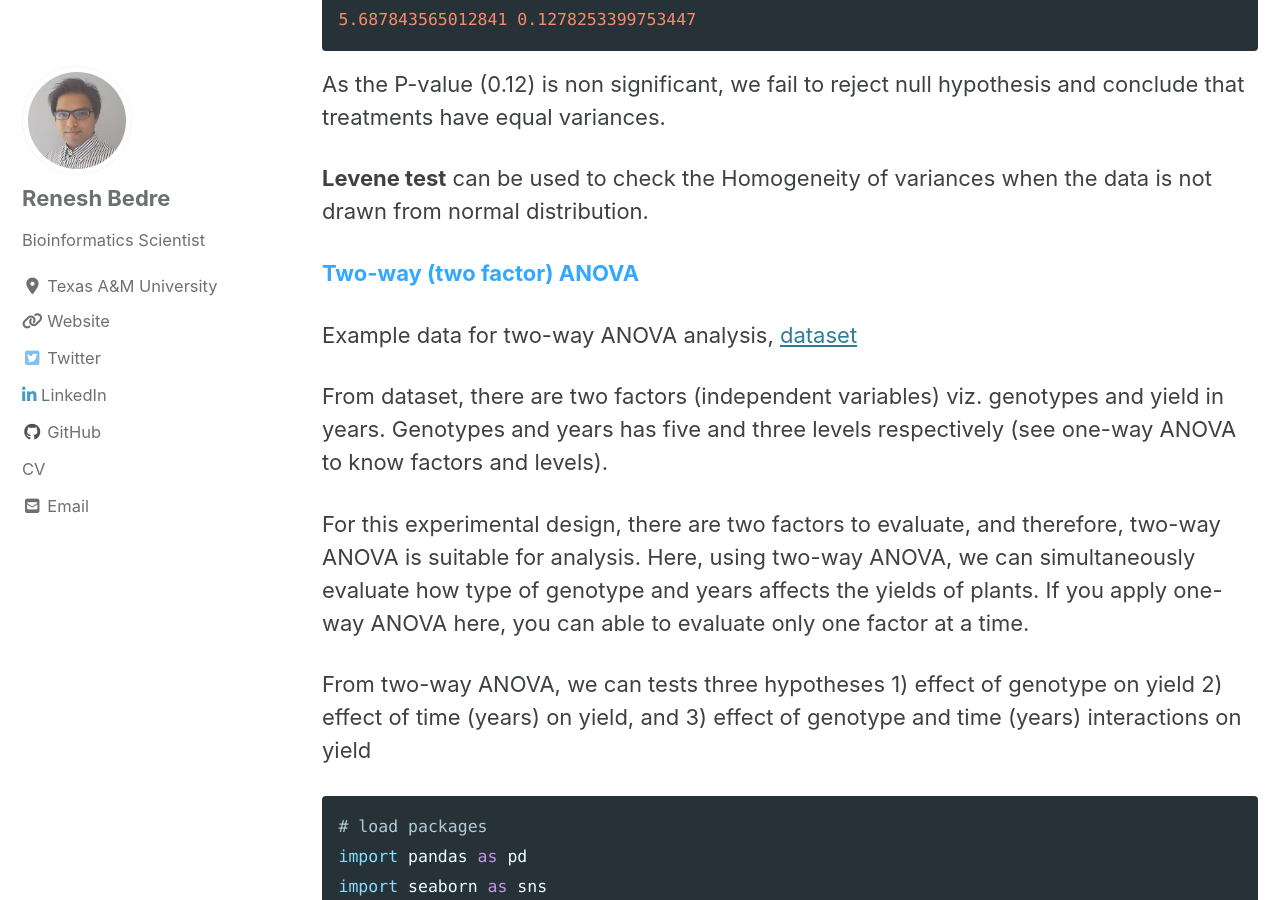
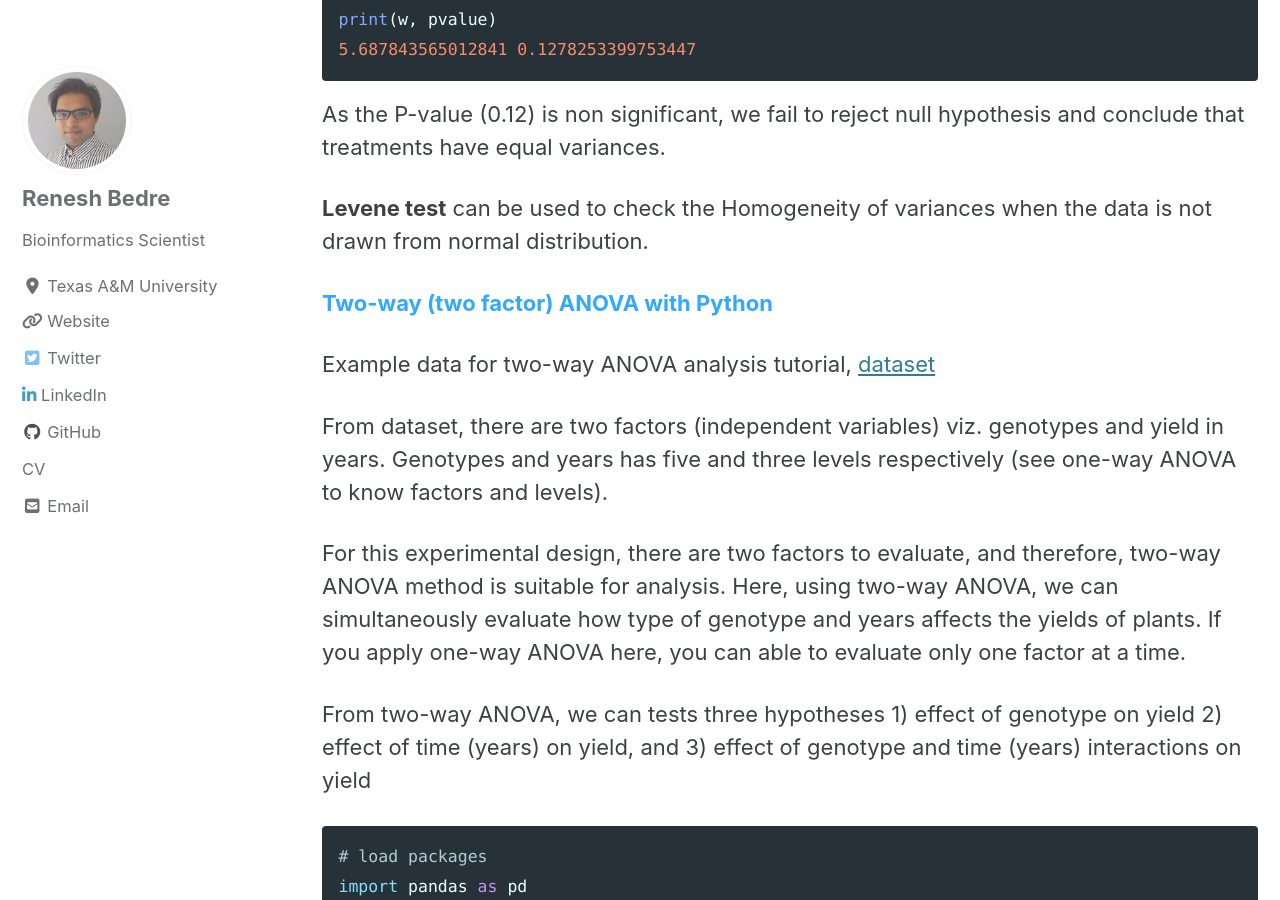
Before and after one commit to reneshbedre/reneshbedre.github.io, a Jekyll site: the page built from _posts/2018-10-22-anova.md, in a window 1280 px wide and 900 px high, scrolled down 5119 px. Built offline with Jekyll 4.4.1, drawn with Linux system fonts in a browser that asks for light colours; cached includes are drawn as plain includes; nearby versions of some CDN libraries; a style sheet for code colours, icons or effects is not loaded; some of the changed text lies outside the part shown.

Commit message:
keywords updated

````diff
--- a/_posts/2018-10-22-anova.md
+++ b/_posts/2018-10-22-anova.md
@@ -32,9 +32,9 @@ classes: wide
  - Calculate Mean Square error (MSE) (SS error/df of residuals)
  - Calculate F-value (MS of group/MSE)
 
-**<span style="color:#33a8ff">One-way (one factor) ANOVA</span>**
+**<span style="color:#33a8ff">One-way (one factor) ANOVA with Python</span>**
 
-Example data for one-way ANOVA analysis, [dataset]({{"/assets/posts/anova/onewayanova.txt" | absolute_url }})
+Example data for one-way ANOVA analysis tutorial, [dataset]({{"/assets/posts/anova/onewayanova.txt" | absolute_url }})
 
 | A  | B  | C  | D  |
 |----|----|----|----|
@@ -48,11 +48,12 @@ Here, there are four treatments (A, B, C, and D), which are groups for ANOVA ana
 variable and termed as factor. As there are four types of treatments, treatment factor has four levels.
 
 For this experimental design, there is only factor (treatments) or independent variable to evaluate, and therefore,
-one-way ANOVA is suitable for analysis.
+one-way ANOVA method is suitable for analysis.
 
 Useful reading: [Data handling using pandas ]({{"/blog/pandas.html" | absolute_url }})
 
 ```python
+# I am using Python 3
 # load packages
 import pandas as pd
 # load data file
@@ -201,14 +202,14 @@ print(w, pvalue)
 -->
 
 
-**<span style="color:#33a8ff">Two-way (two factor) ANOVA</span>**
+**<span style="color:#33a8ff">Two-way (two factor) ANOVA with Python</span>**
 
-Example data for two-way ANOVA analysis, [dataset]({{"/assets/posts/anova/twowayanova.txt" | absolute_url }})
+Example data for two-way ANOVA analysis tutorial, [dataset]({{"/assets/posts/anova/twowayanova.txt" | absolute_url }})
 
 From dataset, there are two factors (independent variables) viz. genotypes and yield in years. Genotypes and years has
 five and three levels respectively (see one-way ANOVA to know factors and levels).
 
-For this experimental design, there are two factors to evaluate, and therefore, two-way ANOVA is suitable for analysis.
+For this experimental design, there are two factors to evaluate, and therefore, two-way ANOVA method is suitable for analysis.
 Here, using two-way ANOVA, we can simultaneously evaluate how type of genotype and years affects the yields of plants. If
 you apply one-way ANOVA here, you can able to evaluate only one factor at a time.
 
````
